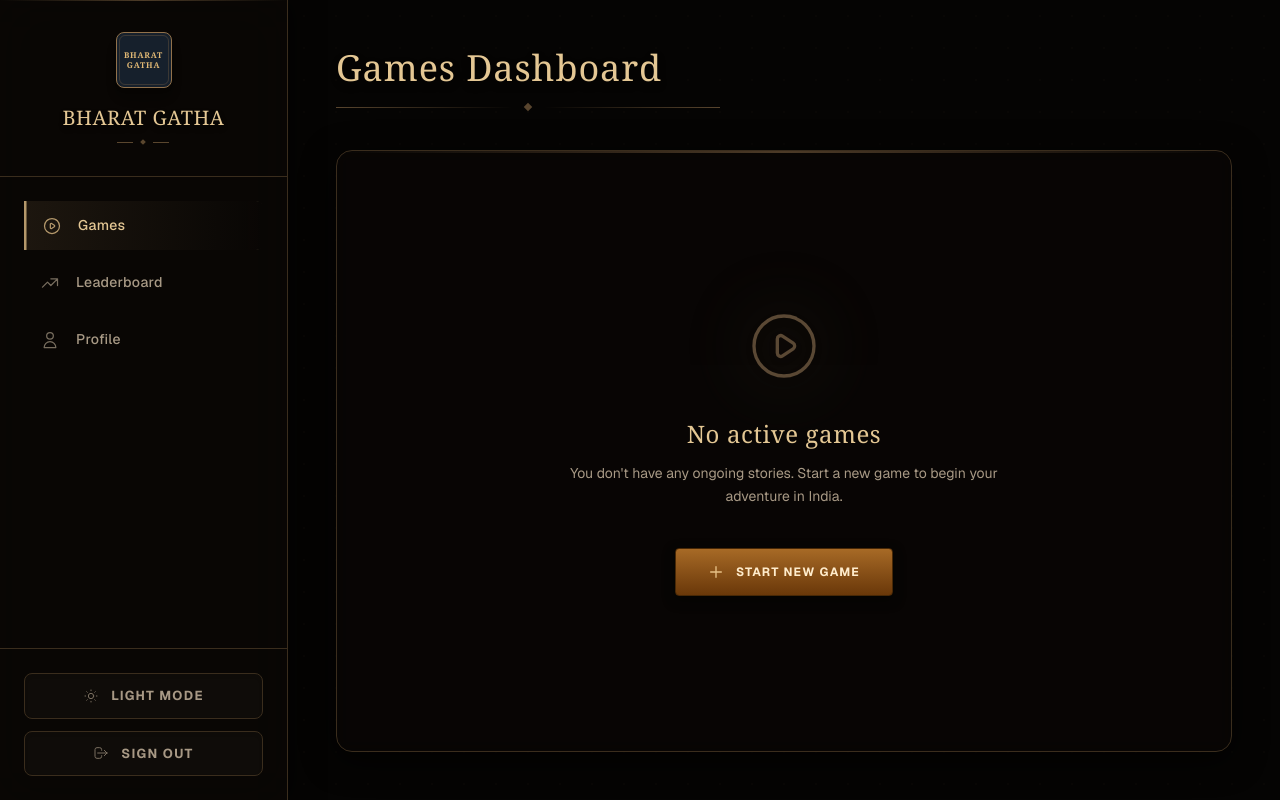
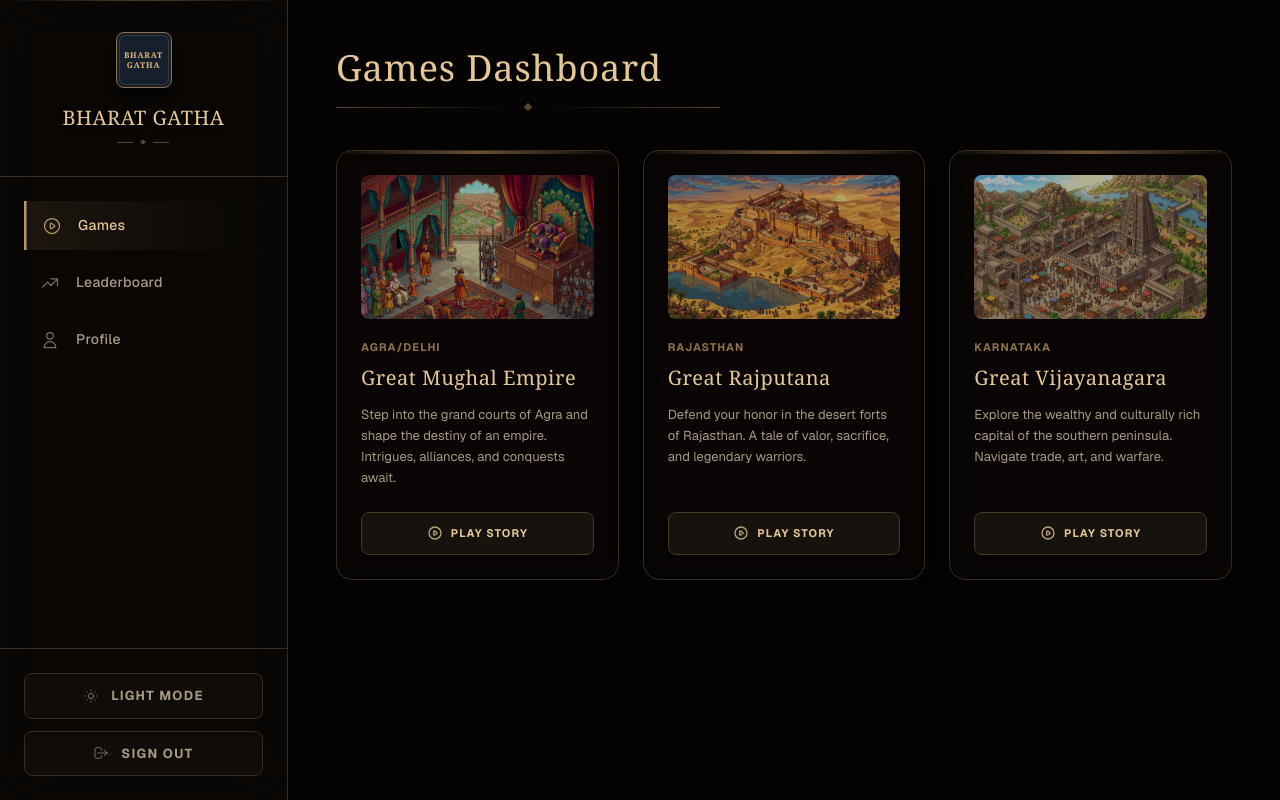
Before and after one commit to amitabhanmolpain/Bharat-Gatha-, a Next.js app in the folder frontend/: page /dashboard in a window 1280 px wide. Built offline with nearby package versions, Linux system fonts and the light colour scheme.

Commit message:
games added

```diff
--- a/frontend/app/dashboard/page.tsx
+++ b/frontend/app/dashboard/page.tsx
@@ -18,22 +18,38 @@ export default function GamesDashboard() {
         </div>
       </div>
 
-      <div className={`flex-1 backdrop-blur-sm border-[1.5px] rounded-2xl p-8 md:p-16 flex flex-col items-center justify-center text-center relative overflow-hidden group transition-colors duration-500 ${isDark ? 'bg-[#0a0806]/60 border-[#3a2d1d] shadow-[0_8px_32px_rgba(0,0,0,0.8)]' : 'bg-white/60 border-[#e3d5c1] shadow-[0_8px_32px_rgba(0,0,0,0.05)]'}`}>
-        {/* Top Accent Line */}
-        <div className={`absolute top-0 left-0 w-full h-[2px] bg-gradient-to-r from-transparent to-transparent opacity-50 transition-colors duration-500 ${isDark ? 'via-[#91714b]' : 'via-[#c9a776]'}`}></div>
+      <div className="grid grid-cols-1 md:grid-cols-3 gap-6 w-full max-w-5xl">
+        {[
+          { region: "Agra/Delhi", title: "Great Mughal Empire", description: "Step into the grand courts of Agra and shape the destiny of an empire. Intrigues, alliances, and conquests await.", image: "/bg-mughal.jpg" },
+          { region: "Rajasthan", title: "Great Rajputana", description: "Defend your honor in the desert forts of Rajasthan. A tale of valor, sacrifice, and legendary warriors.", image: "/bg-rajputana.jpg" },
+          { region: "Karnataka", title: "Great Vijayanagara", description: "Explore the wealthy and culturally rich capital of the southern peninsula. Navigate trade, art, and warfare.", image: "/bg-vijayanagara.jpg" }
+        ].map((campaign, idx) => (
+          <div key={idx} className={`group flex flex-col p-6 backdrop-blur-sm border-[1.5px] rounded-2xl relative overflow-hidden transition-all duration-500 hover:-translate-y-1 ${isDark ? 'bg-[#0a0806]/60 border-[#3a2d1d] hover:border-[#5a4834] shadow-[0_8px_32px_rgba(0,0,0,0.8)]' : 'bg-white/60 border-[#e3d5c1] hover:border-[#c9a776] shadow-[0_8px_32px_rgba(0,0,0,0.05)]'}`}>
 
-        <div className="relative mb-8">
-          <div className={`absolute inset-0 blur-2xl rounded-full group-hover:opacity-20 transition-opacity duration-700 ${isDark ? 'bg-[#91714b] opacity-10' : 'bg-[#c9a776] opacity-15'}`}></div>
-          <svg className={`w-20 h-20 mx-auto relative z-10 drop-shadow-md transition-colors duration-500 ${isDark ? 'text-[#5a4834]' : 'text-[#d6c5b3]'}`} fill="none" stroke="currentColor" viewBox="0 0 24 24" xmlns="http://www.w3.org/2000/svg"><path strokeLinecap="round" strokeLinejoin="round" strokeWidth="1" d="M14.752 11.168l-3.197-2.132A1 1 0 0010 9.87v4.263a1 1 0 001.555.832l3.197-2.132a1 1 0 000-1.664z"></path><path strokeLinecap="round" strokeLinejoin="round" strokeWidth="1" d="M21 12a9 9 0 11-18 0 9 9 0 0118 0z"></path></svg>
-        </div>
+            {/* Top Accent Line */}
+            <div className={`absolute top-0 left-0 w-full h-[3px] opacity-70 transition-colors duration-500 z-20 ${isDark ? 'bg-gradient-to-r from-transparent via-[#91714b] to-transparent' : 'bg-gradient-to-r from-transparent via-[#c9a776] to-transparent'}`}></div>
 
-        <h3 className={`text-2xl font-serif mb-3 tracking-wide transition-colors duration-500 ${isDark ? 'text-[#e4c794]' : 'text-[#8a6835]'}`}>No active games</h3>
-        <p className={`text-[14px] leading-relaxed mb-10 max-w-md mx-auto transition-colors duration-500 ${isDark ? 'text-[#a89985]' : 'text-[#7a6f5e]'}`}>You don't have any ongoing stories. Start a new game to begin your adventure in India.</p>
+            {/* Image Header */}
+            <div className="w-full h-36 mb-5 rounded-lg overflow-hidden relative z-10 shadow-inner">
+              <div className="absolute inset-0 bg-black/30 group-hover:bg-black/10 transition-colors duration-500 z-10"></div>
+              <img src={campaign.image} alt={campaign.title} className="w-full h-full object-cover transform group-hover:scale-105 transition-transform duration-700" />
+            </div>
 
-        <button className={`flex items-center gap-3 py-3.5 px-8 border-[1.5px] rounded shadow-[0_4px_12px_rgba(0,0,0,0.5)] transition-all font-bold text-[12px] tracking-[0.1em] uppercase ${isDark ? 'bg-gradient-to-b from-[#a76a26] to-[#6a3809] hover:from-[#b8762e] hover:to-[#7a420b] border-[#482806] text-[#ffeccc]' : 'bg-gradient-to-b from-[#c28f52] to-[#996225] hover:from-[#cc9c63] hover:to-[#a86e2b] border-[#8a551c] text-white'}`}>
-          <svg className="w-4 h-4 text-[#ffdda3] opacity-80" fill="none" stroke="currentColor" viewBox="0 0 24 24" xmlns="http://www.w3.org/2000/svg"><path strokeLinecap="round" strokeLinejoin="round" strokeWidth="2" d="M12 4v16m8-8H4"></path></svg>
-          Start New Game
-        </button>
+            <div className="flex flex-col flex-1 text-left w-full z-10">
+              <div className={`text-[11px] uppercase tracking-widest font-bold mb-2 transition-colors duration-500 ${isDark ? 'text-[#91714b]' : 'text-[#c9a776]'}`}>{campaign.region}</div>
+              <h3 className={`text-xl font-serif mb-3 tracking-wide transition-colors duration-500 ${isDark ? 'text-[#e4c794]' : 'text-[#8a6835]'}`}>{campaign.title}</h3>
+              <p className={`text-[13px] leading-relaxed mb-6 flex-1 transition-colors duration-500 ${isDark ? 'text-[#a89985]' : 'text-[#7a6f5e]'}`}>{campaign.description}</p>
+            </div>
+
+            <button className={`w-full mt-auto flex items-center justify-center gap-2 py-3 px-6 border-[1.5px] rounded-lg shadow-md transition-all font-bold text-[11px] tracking-[0.1em] uppercase z-10 ${isDark ? 'bg-[#16120e] hover:bg-[#1a1510] border-[#483824] hover:border-[#91714b] text-[#e4c794]' : 'bg-[#fcf8f2] hover:bg-[#f5ebd9] border-[#e3d5c1] hover:border-[#c9a776] text-[#8a6835]'}`}>
+              <svg className="w-4 h-4 opacity-80" fill="none" stroke="currentColor" viewBox="0 0 24 24" xmlns="http://www.w3.org/2000/svg"><path strokeLinecap="round" strokeLinejoin="round" strokeWidth="2" d="M14.752 11.168l-3.197-2.132A1 1 0 0010 9.87v4.263a1 1 0 001.555.832l3.197-2.132a1 1 0 000-1.664z"></path><path strokeLinecap="round" strokeLinejoin="round" strokeWidth="2" d="M21 12a9 9 0 11-18 0 9 9 0 0118 0z"></path></svg>
+              Play Story
+            </button>
+
+            {/* Decorative background blur */}
+            <div className={`absolute inset-0 blur-3xl rounded-full opacity-0 group-hover:opacity-10 transition-opacity duration-700 pointer-events-none ${isDark ? 'bg-[#91714b]' : 'bg-[#c9a776]'}`}></div>
+          </div>
+        ))}
       </div>
     </>
   );
```
Also changed, not shown: frontend/public/bg-rajputana.jpg (added), frontend/public/bg-vijayanagara.jpg (added).
